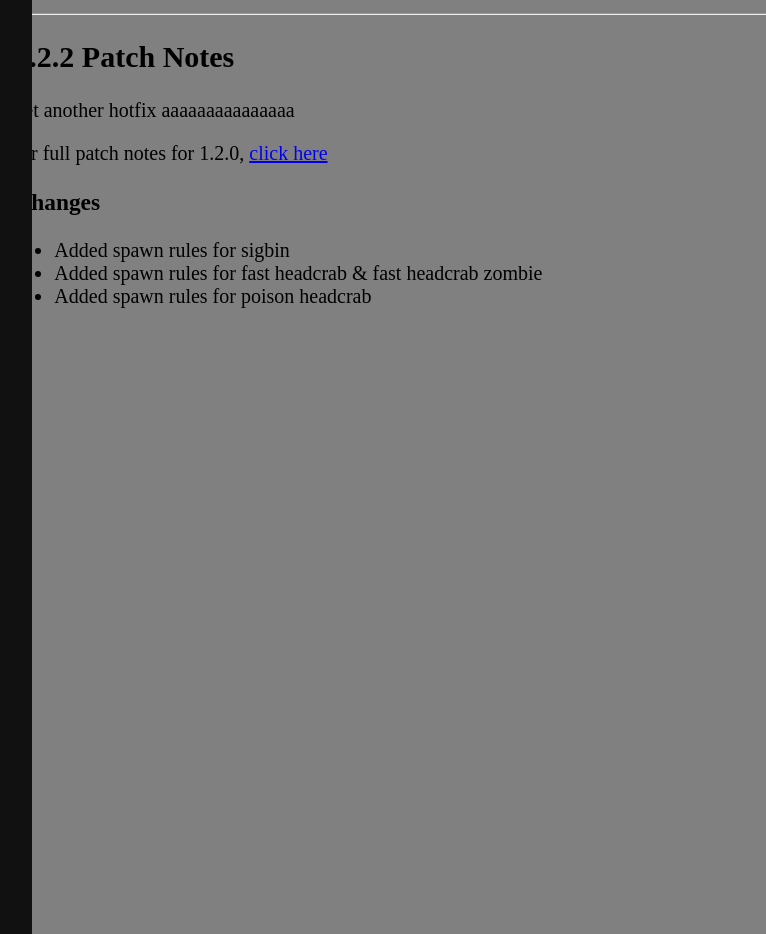
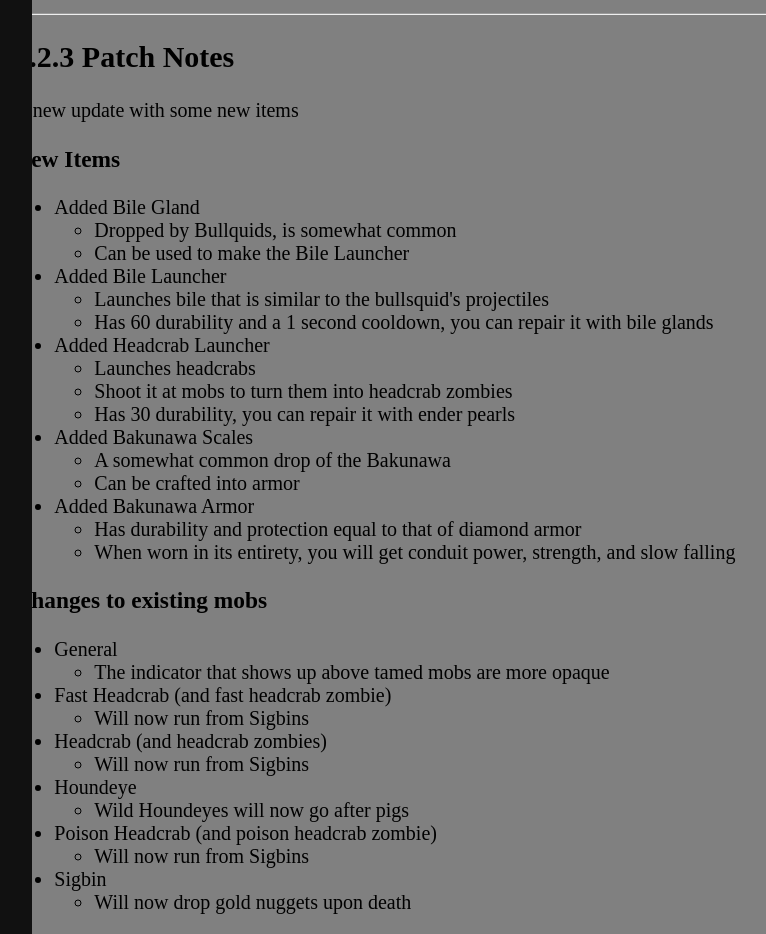
Before and after one commit to ANightDazingZoroark/ANightDazingZoroark.github.io, a Jekyll site: the page built from borgys-mobs/download/index.html, in a window 1280 px wide and 1400 px high, scrolled down 497 px. Shown: the part 466-1400 px from the top of the window, without its empty margins (168-934 px from the left). Built offline with Jekyll 4.4.1, drawn with Linux system fonts in a browser that asks for light colours; some of the changed text lies outside the part shown.

```diff
--- a/borgys-mobs/download/index.html
+++ b/borgys-mobs/download/index.html
@@ -18,7 +18,7 @@
 <br />
 
 <button onclick="window.open('Borgys Mobs.mcaddon')">
-    Download 1.2.2
+    Download 1.2.3
 </button>
 
 <br />
@@ -28,17 +28,66 @@
 <hr />
 <h2>Showcase Video</h2>
 
-<iframe width="813" height="447" src="https://www.youtube.com/embed/ZeC-oSX597U" frameborder="0" allow="accelerometer; autoplay; clipboard-write; encrypted-media; gyroscope; picture-in-picture" allowfullscreen>
+<iframe width="813" height="447" src="https://www.youtube.com/watch?v=NjYfv79WRwY" frameborder="0" allow="accelerometer; autoplay; clipboard-write; encrypted-media; gyroscope; picture-in-picture" allowfullscreen>
 </iframe>
 
 <hr/>
 
-<h2>1.2.2 Patch Notes</h2>
-<p>yet another hotfix aaaaaaaaaaaaaaa</p>
-<p>for full patch notes for 1.2.0, <a href="https://github.com/ANightDazingZoroark/Borgys-Mobs/releases/tag/1.2.0">click here</a></p>
-<h3 id="changes">Changes</h1>
+<h2>1.2.3 Patch Notes</h2>
+<p>A new update with some new items</p>
+<h3 id="new-items">New Items</h1>
 <ul>
-<li>Added spawn rules for sigbin</li>
-<li>Added spawn rules for fast headcrab &amp; fast headcrab zombie</li>
-<li>Added spawn rules for poison headcrab</li>
+<li>Added Bile Gland<ul>
+<li>Dropped by Bullquids, is somewhat common</li>
+<li>Can be used to make the Bile Launcher</li>
 </ul>
+</li>
+<li>Added Bile Launcher<ul>
+<li>Launches bile that is similar to the bullsquid&#39;s projectiles</li>
+<li>Has 60 durability and a 1 second cooldown, you can repair it with bile glands</li>
+</ul>
+</li>
+<li>Added Headcrab Launcher<ul>
+<li>Launches headcrabs</li>
+<li>Shoot it at mobs to turn them into headcrab zombies</li>
+<li>Has 30 durability, you can repair it with ender pearls</li>
+</ul>
+</li>
+<li>Added Bakunawa Scales<ul>
+<li>A somewhat common drop of the Bakunawa</li>
+<li>Can be crafted into armor</li>
+</ul>
+</li>
+<li>Added Bakunawa Armor<ul>
+<li>Has durability and protection equal to that of diamond armor</li>
+<li>When worn in its entirety, you will get conduit power, strength, and slow falling</li>
+</ul>
+</li>
+</ul>
+<h3 id="changes-to-existing-mobs">Changes to existing mobs</h1>
+<ul>
+<li>General<ul>
+<li>The indicator that shows up above tamed mobs are more opaque</li>
+</ul>
+</li>
+<li>Fast Headcrab (and fast headcrab zombie)<ul>
+<li>Will now run from Sigbins</li>
+</ul>
+</li>
+<li>Headcrab (and headcrab zombies)<ul>
+<li>Will now run from Sigbins</li>
+</ul>
+</li>
+<li>Houndeye<ul>
+<li>Wild Houndeyes will now go after pigs</li>
+</ul>
+</li>
+<li>Poison Headcrab (and poison headcrab zombie)<ul>
+<li>Will now run from Sigbins</li>
+</ul>
+</li>
+<li>Sigbin<ul>
+<li>Will now drop gold nuggets upon death</li>
+</ul>
+</li>
+</ul>
```
Also changed, not shown: 1 other file.
